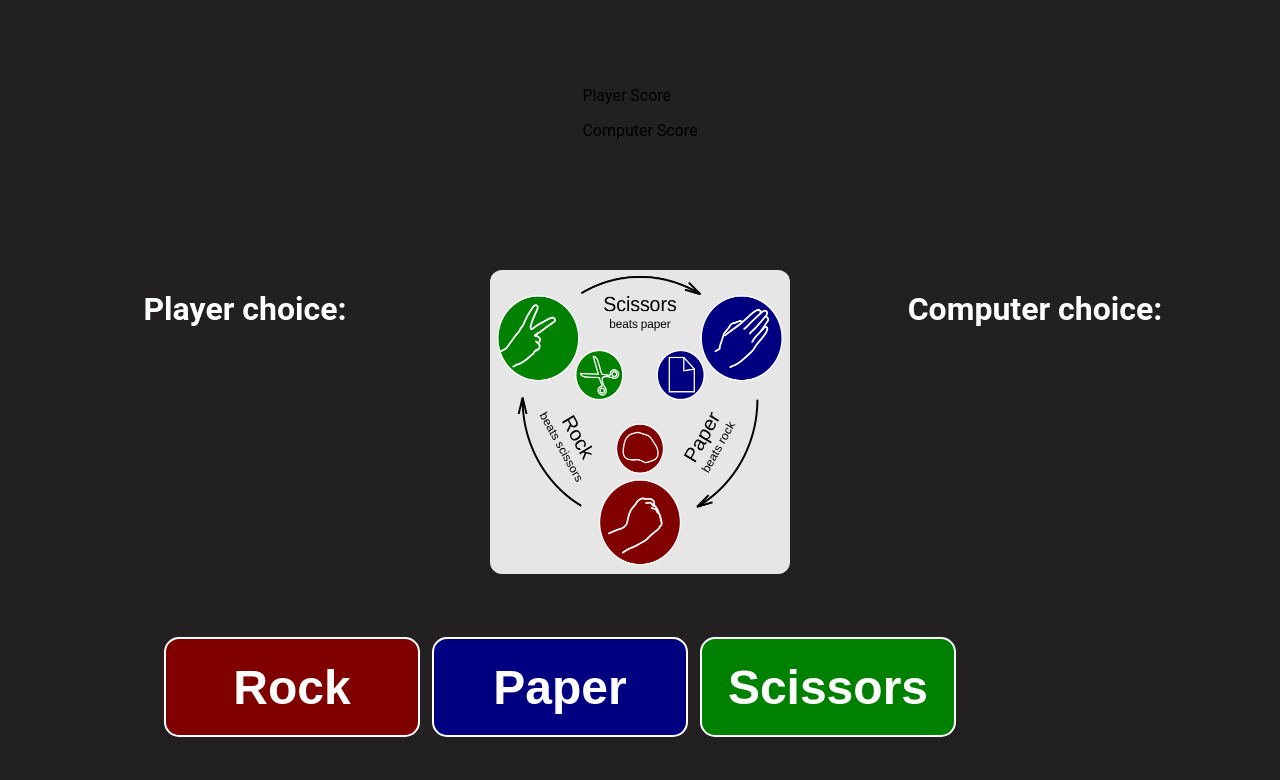
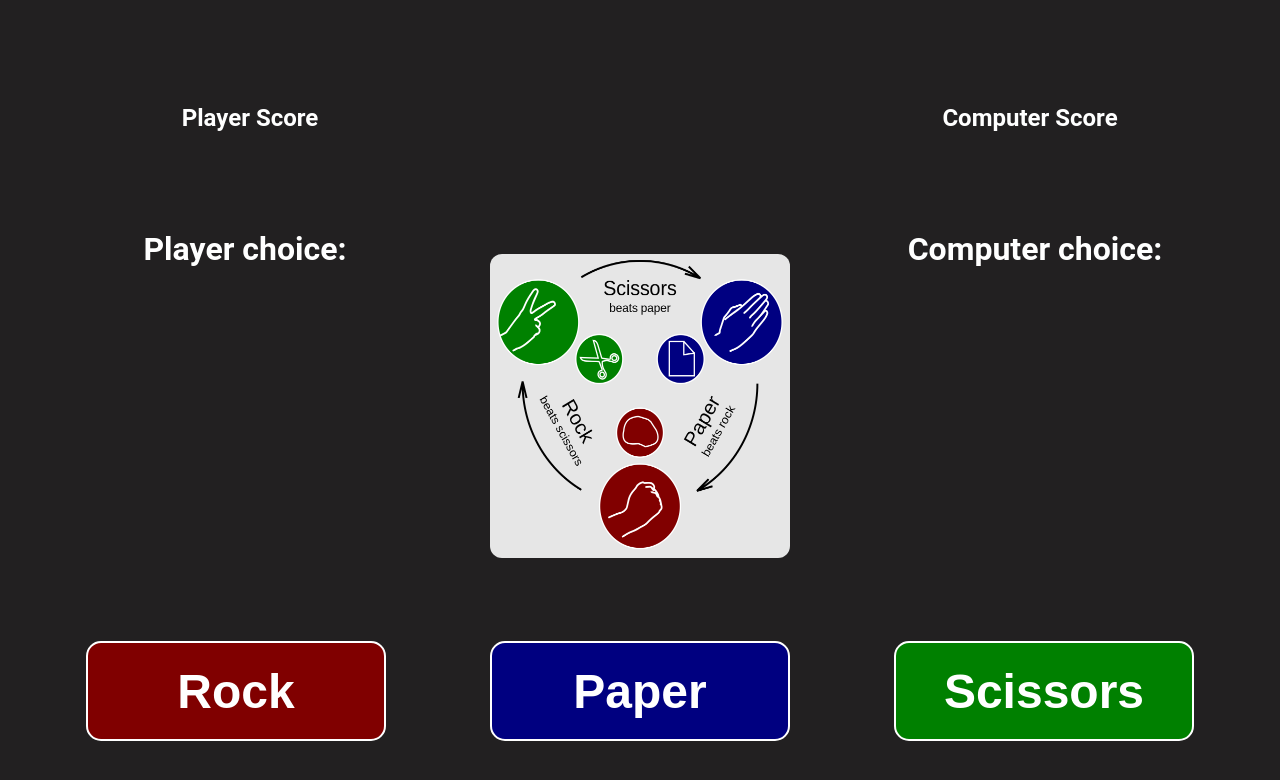
Before and after one commit to john-beamish/rock-paper-scissors, a plain HTML site: page index.html in a window 1280 px wide. Drawn offline with Linux system fonts and the light colour scheme.

Commit message:
fixed major bugs & style issues

```diff
--- a/style.css
+++ b/style.css
@@ -10,32 +10,46 @@ html, body {
   display: flex;
   align-items: center;
   justify-content: center;
-
+  color: white;
   background-color: #222021;
   flex: 1; /* Each container takes an equal portion of the available space */
   flex-shrink: 1;
 }
 
-/*#container1 {
-  background-color: #3498db;
+#container1 {
+  justify-content: center;
 
-}*/
+}
 
 #container2 {
   /*background-color: #2ecc71;*/
-  justify-content: space-evenly;
-  padding-top: 32px;
+  justify-content: center;
+  padding-top: 12px;
 }
 
 #container3 {
-  /*background-color: #e74c3c;*/
-  justify-content: space-evenly;
+  justify-content: center;
+  align-items: center;
   color: white;
+  flex-direction: row;
+}
+
+#container4 {
+  align-items: flex-start;
+  padding: 0;
+}
+
+#reset-container {
+  display: flex;
+  height: 100px;
+  justify-content: center;
+  align-items: center;
 }
 
 #image-container {
   background-color: #E6E6E6;
-  margin-top: 12px;
+  margin-top: 24px;
+  margin-bottom: 24px;
   border-radius: 12px;
 }
 
@@ -59,40 +73,10 @@ html, body {
   padding: 0;
 }
 
-/*#player-choice-container {
- background-color: pink;
-}*/
-
-/*#player-choice-text-container {
-  background-color: red;
-  display: flex;
-}*/
-
-/*#player-choice-image-container {
-  background-color: purple;
-  display: flex;
-}*/
-
-/*#computer-choice-text-container {
-  background-color: yellow;
-  display: flex;
-}*/
-
-/*#computer-choice-image-container {
-  background-color: aqua;
-  display: flex;
-}*/
-
-/*#computer-choice-container {
- background-color: darkgreen;
-}*/
-
 .images {
   max-width: 200px;
   max-height: 200px;
 }
-
-/*buttons*/
 
 button {
   background-color: rgb(159, 32, 197);
@@ -105,12 +89,12 @@ button {
   display: inline-block;
   font-size: 48px;
   font-weight: bolder;
-  margin: 4px;
+  margin: 12px 50px;
   transition-duration: 0.4s;
   cursor: pointer;
   border-radius: 15px;
-  width: 256px;
-  height: 100px;
+  min-width: 300px;
+  min-height: 100px;
 }
 
 #rock-button {
@@ -150,7 +134,7 @@ button {
 }
 
 #reset-container button {
-  background-color: rgb(159, 32, 197);
+  background-color: rgb(162, 24, 204);
   color: white;
   border: 2px solid white;
   font-size: 36px;
@@ -158,6 +142,64 @@ button {
 
 #reset-container button:hover {
   background-color: white;
-  color: rgb(159, 32, 197);
-  border: 2px solid rgb(159, 32, 197);
+  color: rgb(162, 24, 204);
+  border: 2px solid rgb(162, 24, 204);
 }
+
+#running-score-container {
+
+  display: flex;
+  flex-direction: row;
+  flex: 1;
+  justify-content: space-between;
+  padding: 0px 150px;
+  font-size: 24px;
+  font-weight: bold;
+  height: 100px;
+}
+
+#player-score-container {
+  display: flex;
+  flex-direction: column;
+  justify-content: center;
+  align-items: center;
+  min-width: 200px;
+  padding-top: 18px;
+}
+
+#player-score {
+  margin: 0;
+  padding: 0;
+}
+
+#computer-score-container {
+  display: flex;
+  flex-direction: column;
+  justify-content: center;
+  align-items: center;
+  width: 200px;
+  padding-top: 18px;
+}
+
+#computer-score {
+  margin: 0;
+  padding: 0;
+}
+
+#endgame-container {
+  font-size: 32px;
+}
+
+#results-container {
+  display: flex;
+  align-items: center;
+}
+
+p { margin: 0; }
+
+#results-endgame-container {
+  display: flex;
+  flex-direction: column;
+  justify-content: space-around;
+  align-items: center;
+}
```
